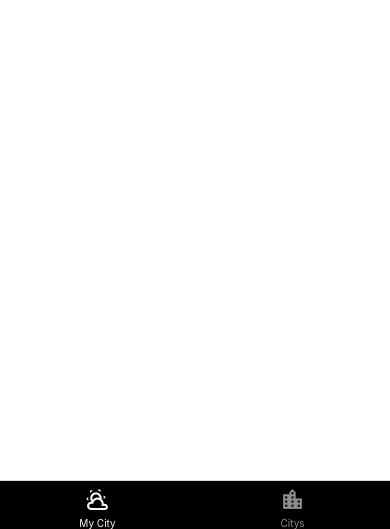
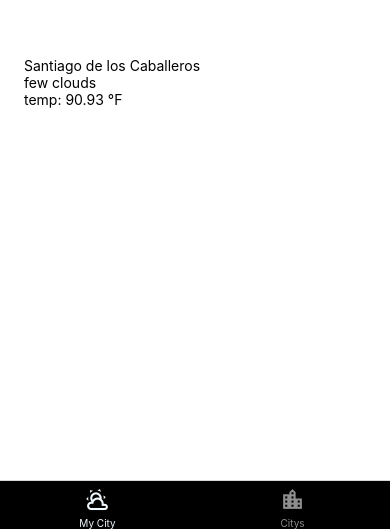
Before and after one commit to JT2116/Clima-React-Native-P, a React Native app: screen / in a window 390 px wide. Shown: the part 315-844 px from the top of the page. Built offline with nearby package versions, Linux system fonts and the light colour scheme.

Commit message:
Add files via upload

```diff
--- a/compenents/AppNavigator.js
+++ b/compenents/AppNavigator.js
@@ -2,7 +2,7 @@ import React from "react";
 import {createBottomTabNavigator} from '@react-navigation/bottom-tabs';
 import { MaterialCommunityIcons,MaterialIcons } from '@expo/vector-icons';
 import Citys from './Citys';
-import MyCity from './ProfileCity';
+import ProfileCity from './ProfileCity';
 
 
 const Tab = createBottomTabNavigator();
@@ -10,7 +10,7 @@ const Tab = createBottomTabNavigator();
 const AppNavigator = () => {
     return (
         <Tab.Navigator>
-            <Tab.Screen name='My City' component={MyCity} options={{
+            <Tab.Screen name='My City' component={ProfileCity} options={{
                 tabBarIcon: ({size,color}) => {
                     return <MaterialCommunityIcons name="weather-partly-cloudy" size={size} color={color} />
                 },
--- a/compenents/ProfileCity.js
+++ b/compenents/ProfileCity.js
@@ -2,65 +2,14 @@ import React, { useState, useEffect } from "react";
 import { StyleSheet, Text, View, FlatList, ActivityIndicator, Image } from 'react-native';
 import * as Location from 'expo-location';
 
-const MyCity = () => {
-
-    // const [location, setLocation] = useState(null);
-    // const [errorMsg, setErrorMsg] = useState(null);
-    // const [city, setCity ] = useState();
-
-    // const [isLoading, setLoading] = useState(true);
-    // const [data, setData] = useState([]);
-
-
-    // let getCity = async () => {
-    //     let { status } = await Location.requestForegroundPermissionsAsync();
-    //     if (status !== 'granted') {
-    //       setErrorMsg('Permission to access location was denied');
-    //       return;
-    //     }
-
-    //     let location = await Location.getCurrentPositionAsync({});
-    //     setLocation(location);
-
-    //     const place = await Location.reverseGeocodeAsync({
-    //       latitude : location.coords.latitude,
-    //       longitude : location.coords.longitude
-    //     });
-
-    //     let city;
-    //     place.find( p => {
-    //       city = p.city
-    //       setCity(p.city)
-    //     });
-    // };
-
-    // // console.log(city);
-    // let url = `http://api.openweathermap.org/data/2.5/weather?q=${city}&units=imperial&appid=b65498bd83bb91eaf34edf249595fdac`;
-
-
-    // let getWeather = async () => {
-    //     try {
-    //         const response = await fetch (url);
-    //         const json = await response.json();
-    //         setData(json.weather);
-
-
-    //     } catch (error) {
-    //         console.error(error);
-    //     } finally {
-    //         setLoading(false);
-    //     }
-    // };
-
-    // useEffect(() => {
-    //     getCity();
-    //     getWeather();
-    // },[]);
-
-
+const ProfileCity = () => {
 
     return(
         <View style={styles.container}>
+            <Text>Santiago de los Caballeros</Text>
+            <Text>few clouds</Text>
+            <Text>temp: 90.93 °F</Text>
+            <Text></Text>
 
         </View>
     );
@@ -83,4 +32,4 @@ const styles = StyleSheet.create({
     }
 });
 
-export default MyCity;
+export default ProfileCity;
```
